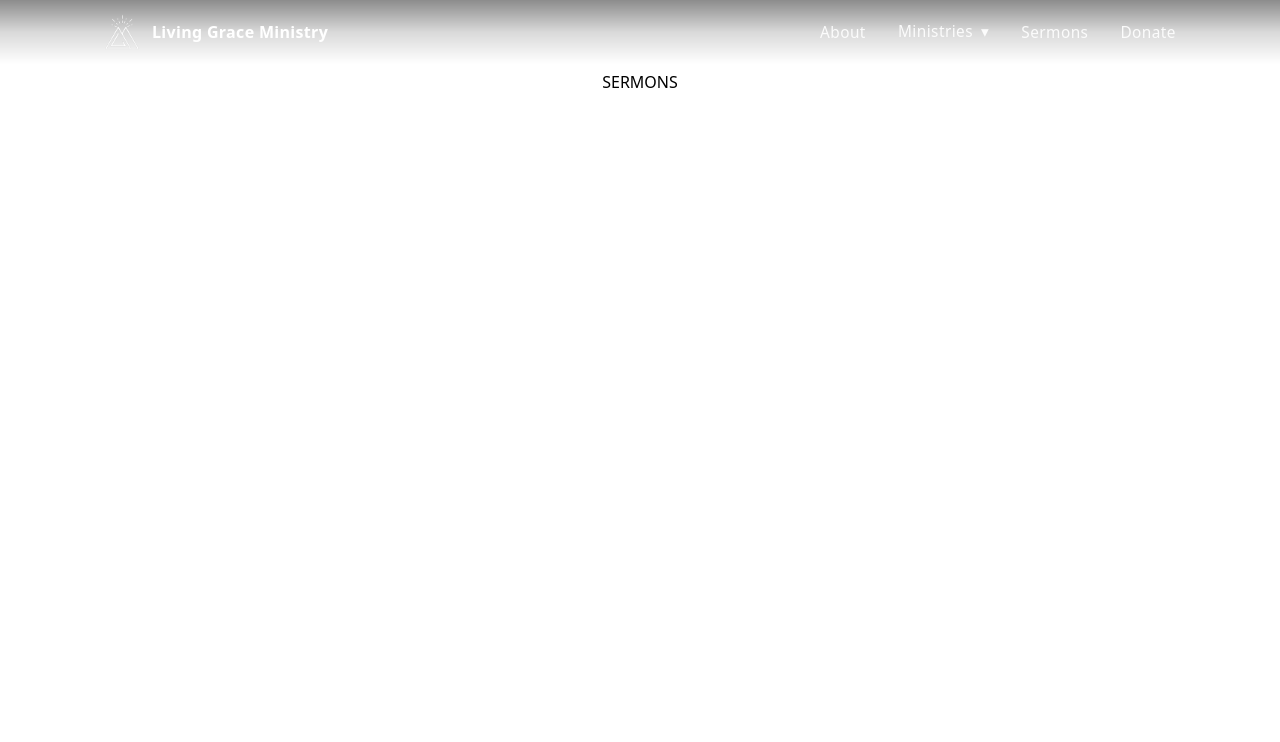
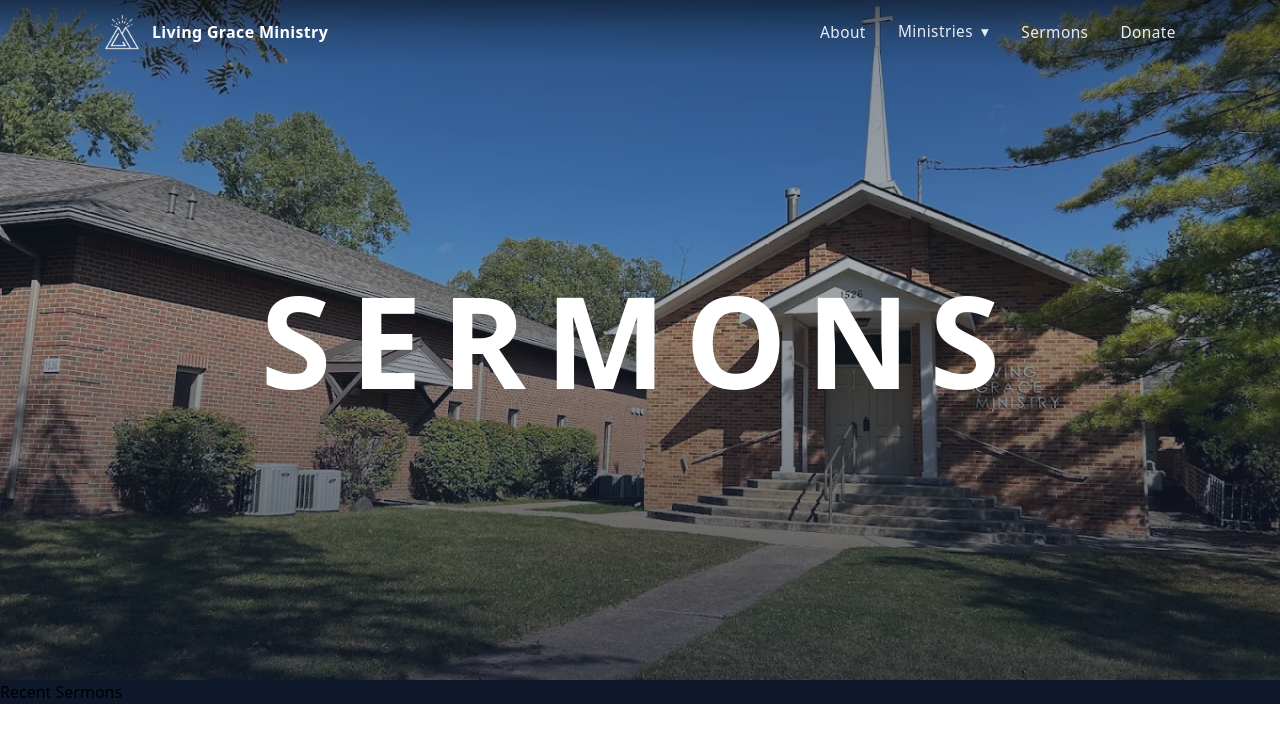
Before and after one commit to lgm-aa/LGM_Website_v3, a React (Vite) app: page /sermons in a window 1280 px wide. Shown: the top 742 px of the page. Built offline with nearby package versions, Linux system fonts and the light colour scheme.

Commit message:
restructure files

```diff
--- a/src/App.jsx
+++ b/src/App.jsx
@@ -2,7 +2,7 @@ import { Routes, Route } from "react-router-dom";
 import NavBar from "./components/layout/NavBar/NavBar";
 import Home from "./pages/Home/Home";
 import About from "./components/about/About";
-import Sermons from "./components/sermons/Sermons";
+import Sermons from "./pages/Sermons/Sermons";
 
 function App() {
   return (
--- /dev/null
+++ b/src/components/sermons/Hero/Hero.css
@@ -0,0 +1,51 @@
+/* make page background match homepage */
+.sermons {
+  background-color: #0f172a; /* dark slate */
+}
+
+/* Same layout as homepage hero */
+.sermons-hero {
+  position: relative;
+  width: 100%;
+  height: min(85vh, 750px); /* same size as homepage */
+  overflow: hidden;
+}
+
+/* Hero background image */
+.sermons-hero__bg {
+  width: 100%;
+  height: 100%;
+  object-fit: cover;
+}
+
+/* Dark/blue overlay (same as homepage) */
+.sermons-hero__overlay {
+  position: absolute;
+  inset: 0;
+  background: linear-gradient(
+    180deg,
+    rgba(30, 41, 59, 0.55) 0%,
+    rgba(30, 41, 59, 0.4) 40%,
+    rgba(15, 23, 42, 0.75) 100%
+  );
+}
+
+/* Text centered */
+.sermons-hero__content {
+  position: absolute;
+  inset: 0;
+  display: flex;
+  align-items: center;
+  justify-content: center;
+  flex-direction: column;
+}
+
+/* Big SERMONS text styled like homepage */
+.sermons-hero__title {
+  color: white;
+  font-size: clamp(3rem, 10vw, 8rem);
+  font-weight: 700;
+  letter-spacing: 0.15em;
+  text-align: center;
+  text-transform: uppercase;
+}
--- /dev/null
+++ b/src/components/sermons/Hero/Hero.jsx
@@ -0,0 +1,24 @@
+// src/pages/Sermons/Sermons.jsx
+import "./Hero.css";
+import backgroundImage from "@/assets/lgm_building.webp"; // use your church photo here
+
+export default function Hero() {
+  return (
+    <main className="sermons">
+      <section className="sermons-hero">
+        <img src={backgroundImage} alt="Living Grace Ministry" className="sermons-hero__bg" />
+
+        <div className="sermons-hero__overlay"></div>
+
+        <div className="sermons-hero__content">
+          <h1 className="sermons-hero__title">SERMONS</h1>
+        </div>
+      </section>
+
+      {/* page content here */}
+      <section className="sermons-body">
+        <h2>Recent Sermons</h2>
+      </section>
+    </main>
+  );
+}
--- a/src/components/sermons/Sermons.css
+++ /dev/null
@@ -1,7 +0,0 @@
-.sermons-section {
-    padding-top: 70px;
-    display: flex;
-    flex-direction: column;
-    justify-content: center;
-    align-items: center;
-}
--- a/src/components/sermons/Sermons.jsx
+++ /dev/null
@@ -1,11 +0,0 @@
-import "./Sermons.css";
-
-export default function Sermons() {
-    return (
-        <div className="sermons-section">
-            <h1>SERMONS</h1>
-        </div>
-
-
-    )
-}
--- /dev/null
+++ b/src/pages/Sermons/Sermons.css
@@ -0,0 +1,51 @@
+/* make page background match homepage */
+.sermons {
+  background-color: #0f172a; /* dark slate */
+}
+
+/* Same layout as homepage hero */
+.sermons-hero {
+  position: relative;
+  width: 100%;
+  height: min(85vh, 750px); /* same size as homepage */
+  overflow: hidden;
+}
+
+/* Hero background image */
+.sermons-hero__bg {
+  width: 100%;
+  height: 100%;
+  object-fit: cover;
+}
+
+/* Dark/blue overlay (same as homepage) */
+.sermons-hero__overlay {
+  position: absolute;
+  inset: 0;
+  background: linear-gradient(
+    180deg,
+    rgba(30, 41, 59, 0.55) 0%,
+    rgba(30, 41, 59, 0.4) 40%,
+    rgba(15, 23, 42, 0.75) 100%
+  );
+}
+
+/* Text centered */
+.sermons-hero__content {
+  position: absolute;
+  inset: 0;
+  display: flex;
+  align-items: center;
+  justify-content: center;
+  flex-direction: column;
+}
+
+/* Big SERMONS text styled like homepage */
+.sermons-hero__title {
+  color: white;
+  font-size: clamp(3rem, 10vw, 8rem);
+  font-weight: 700;
+  letter-spacing: 0.15em;
+  text-align: center;
+  text-transform: uppercase;
+}
--- /dev/null
+++ b/src/pages/Sermons/Sermons.jsx
@@ -0,0 +1,9 @@
+import React from "react";
+import Hero from "@/components/sermons/Hero/Hero";
+export default function Sermons() {
+  return (
+    <>
+      <Hero />
+    </>
+  );
+}
```
Also changed, not shown: src/assets/lgm_building.webp (added).
